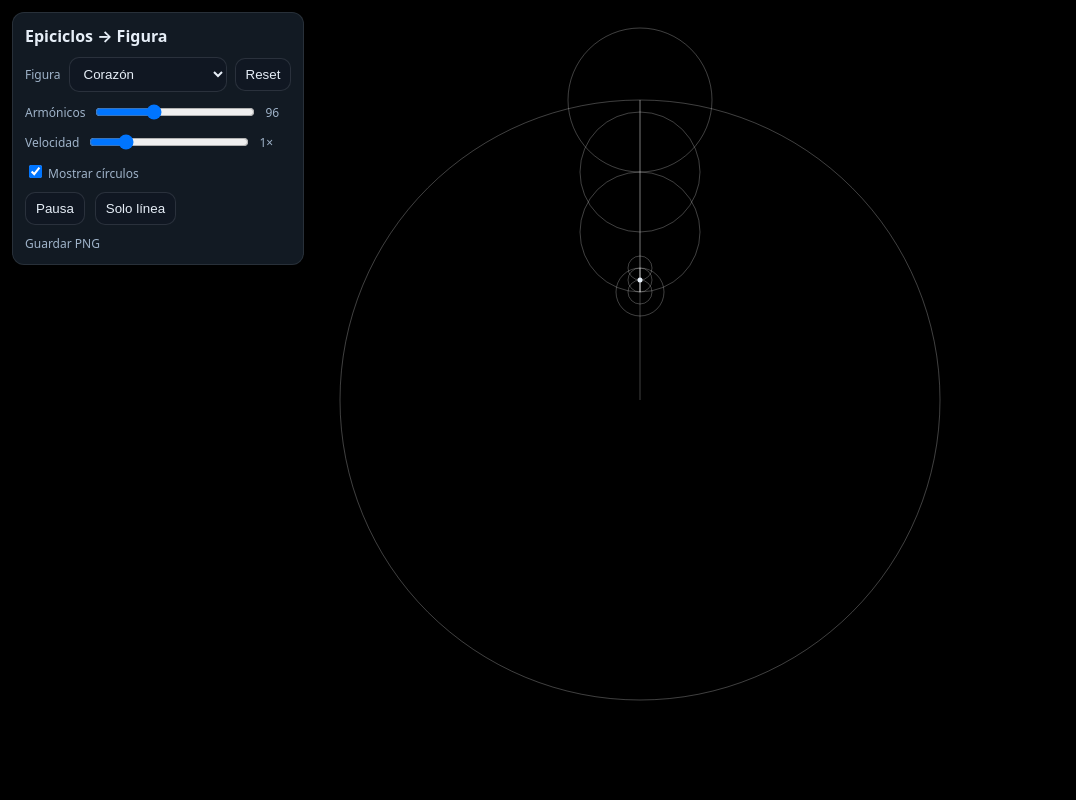
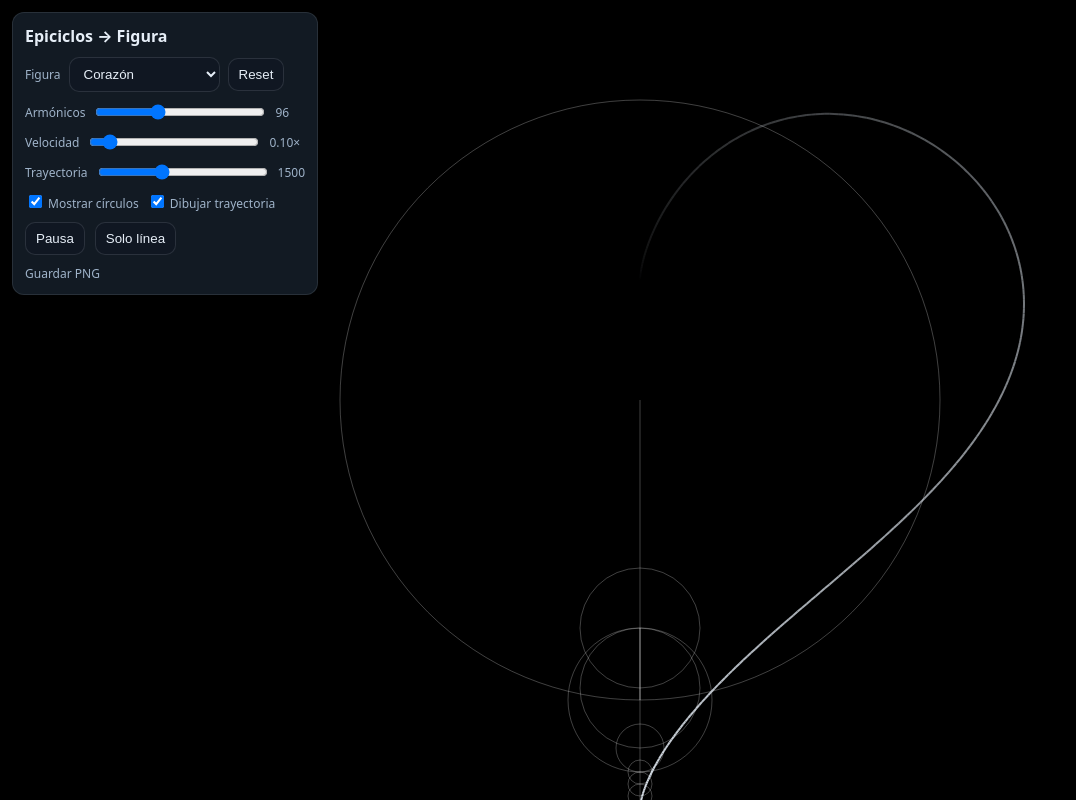
Before and after one commit to aragojuan-code/fourier, a plain HTML site: page index.html in a window 1280 px wide. Shown: the whole page, without its empty margins (0-1076 px from the left). Drawn offline with Linux system fonts and the light colour scheme.

Commit message:
Update index.html

```diff
--- a/index.html
+++ b/index.html
@@ -3,7 +3,7 @@
 <head>
 <meta charset="utf-8"/>
 <meta name="viewport" content="width=device-width,initial-scale=1,maximum-scale=1"/>
-<title>Epiciclos – Corazón</title>
+<title>Epiciclos – Corazón (lento + trayectoria)</title>
 <style>
   :root{
     --bg:#0f141b; --panel:#121a23; --ink:#e6eef7; --muted:#9fb3c9; --accent:#6ab0ff;
@@ -12,11 +12,11 @@
   html,body{height:100%;margin:0;background:var(--bg);color:var(--ink);font-family:ui-sans-serif,system-ui,-apple-system,Segoe UI,Roboto,Arial}
   canvas{position:fixed;inset:0;width:100vw;height:100vh;display:block;background:#000}
   .ui{position:fixed;left:12px;top:12px;display:grid;gap:10px;background:var(--panel);
-      border:1px solid rgba(230,238,247,.1);padding:12px;border-radius:12px;max-width:310px}
-  .row{display:flex;align-items:center;gap:8px}
+      border:1px solid rgba(230,238,247,.1);padding:12px;border-radius:12px;max-width:320px}
+  .row{display:flex;align-items:center;gap:8px;flex-wrap:wrap}
   .lab{color:var(--muted);font-size:12px}
   .title{font-weight:700}
-  input[type="range"]{width:160px}
+  input[type="range"]{width:170px}
   select,button{background:#101722;border:1px solid rgba(230,238,247,.12);color:var(--ink);padding:8px 10px;border-radius:10px}
   button.primary{background:var(--accent);color:#06121e;border:0}
   a.small{color:var(--muted);font-size:12px;text-decoration:none}
@@ -32,7 +32,7 @@
     <select id="shape">
       <option value="heart" selected>Corazón</option>
       <option value="star">Estrella (5 puntas)</option>
-      <option value="infinity">Infinito (lemniscata)</option>
+      <option value="infinity">Infinito</option>
       <option value="circle">Círculo</option>
     </select>
     <button id="reset">Reset</button>
@@ -43,13 +43,23 @@
     <input id="harm" type="range" min="8" max="256" step="8" value="96">
     <span id="harmVal" class="lab">96</span>
   </div>
+
+  <!-- MUCHO MÁS DESPACIO -->
   <div class="row">
     <span class="lab">Velocidad</span>
-    <input id="speed" type="range" min="0.25" max="4" step="0.25" value="1">
-    <span id="spdVal" class="lab">1×</span>
+    <input id="speed" type="range" min="0.02" max="1" step="0.02" value="0.10">
+    <span id="spdVal" class="lab">0.10×</span>
+  </div>
+
+  <!-- TRAYECTORIA -->
+  <div class="row">
+    <span class="lab">Trayectoria</span>
+    <input id="trail" type="range" min="50" max="4000" step="50" value="1500">
+    <span id="trailVal" class="lab">1500</span>
   </div>
   <div class="row">
     <label class="lab"><input id="showCircles" type="checkbox" checked> Mostrar círculos</label>
+    <label class="lab"><input id="showTrace" type="checkbox" checked> Dibujar trayectoria</label>
   </div>
   <div class="row" style="gap:10px">
     <button id="pause">Pausa</button>
@@ -68,6 +78,8 @@ const shapeSel = document.getElementById('shape');
 const harm = document.getElementById('harm'); const harmVal = document.getElementById('harmVal');
 const speed = document.getElementById('speed'); const spdVal = document.getElementById('spdVal');
 const showCircles = document.getElementById('showCircles');
+const showTrace = document.getElementById('showTrace');
+const trail = document.getElementById('trail'); const trailVal = document.getElementById('trailVal');
 const pauseBtn = document.getElementById('pause');
 const drawOnlyBtn = document.getElementById('drawOnly');
 const resetBtn = document.getElementById('reset');
@@ -75,84 +87,69 @@ const savePNGBtn = document.getElementById('savePNG');
 
 let points=[], coeffs=[], order=[];
 let t=0, running=true, onlyLine=false;
+let trace=[], traceMax=parseInt(trail.value,10);
 
-function resize(){
-  W = Math.floor(innerWidth*dpi); H = Math.floor(innerHeight*dpi);
-  cvs.width=W; cvs.height=H;
-}
-resize(); addEventListener('resize', resize);
+function resize(){ W=Math.floor(innerWidth*dpi); H=Math.floor(innerHeight*dpi); cvs.width=W; cvs.height=H; }
+resize(); addEventListener('resize', ()=>{ resize(); buildShape(); });
 
-/* ---------- Figuras paramétricas ---------- */
+/* ---------- Figuras ---------- */
 function sampleHeart(N){
-  // Corazón clásico: escalado y centrado
-  // x = 16 sin^3 t
-  // y = 13 cos t − 5 cos 2t − 2 cos 3t − cos 4t
-  const pts=[];
-  const s = Math.min(W,H)*0.03; // escala
+  const pts=[]; const s=Math.min(W,H)*0.03;
   for(let i=0;i<N;i++){
-    const t = i/N * 2*Math.PI;
-    const x = 16*Math.pow(Math.sin(t),3);
-    const y = 13*Math.cos(t)-5*Math.cos(2*t)-2*Math.cos(3*t)-Math.cos(4*t);
+    const tt = i/N*2*Math.PI;
+    const x = 16*Math.pow(Math.sin(tt),3);
+    const y = 13*Math.cos(tt)-5*Math.cos(2*tt)-2*Math.cos(3*tt)-Math.cos(4*tt);
     pts.push({x: W/2 + x*s, y: H/2 - y*s});
   }
   return pts;
 }
 function sampleStar(N){
-  const pts=[];
-  const R = Math.min(W,H)*0.33, r = R*0.4, cx=W/2, cy=H/2;
+  const pts=[], R=Math.min(W,H)*0.33, r=R*0.4, cx=W/2, cy=H/2;
   for(let i=0;i<N;i++){
     const a = i/N*2*Math.PI;
-    const k = (i% (N/5) < (N/10)) ? R : r;
+    const k = (i%(N/5) < (N/10)) ? R : r;
     pts.push({x:cx + k*Math.cos(a*2.5), y:cy + k*Math.sin(a*2.5)});
   }
   return pts;
 }
 function sampleInfinity(N){
-  const a = Math.min(W,H)*0.22, cx=W/2, cy=H/2;
-  const pts=[];
+  const a=Math.min(W,H)*0.22, cx=W/2, cy=H/2; const pts=[];
   for(let i=0;i<N;i++){
-    const t = i/N*2*Math.PI;
-    const denom = 1+Math.sin(t)*Math.sin(t);
-    const x = a*Math.cos(t)/denom;
-    const y = a*Math.sin(t)*Math.cos(t)/denom;
-    pts.push({x:cx+x, y:cy+y});
+    const tt = i/N*2*Math.PI, d=1+Math.sin(tt)*Math.sin(tt);
+    pts.push({x:cx + a*Math.cos(tt)/d, y:cy + a*Math.sin(tt)*Math.cos(tt)/d});
   }
   return pts;
 }
 function sampleCircle(N){
   const pts=[], R=Math.min(W,H)*0.33, cx=W/2, cy=H/2;
-  for(let i=0;i<N;i++){
-    const a = i/N*2*Math.PI;
-    pts.push({x:cx+R*Math.cos(a), y:cy+R*Math.sin(a)});
-  }
+  for(let i=0;i<N;i++){ const a=i/N*2*Math.PI; pts.push({x:cx+R*Math.cos(a), y:cy+R*Math.sin(a)}); }
   return pts;
 }
 
-/* ---------- Utilidades ---------- */
+/* ---------- DFT ---------- */
 function dft(points){
   const N=points.length;
   let cx=0,cy=0; for(const p of points){cx+=p.x; cy+=p.y} cx/=N; cy/=N;
   const z=points.map(p=>({re:p.x-cx, im:p.y-cy}));
   const C=[];
   for(let k=-Math.floor(N/2); k<=Math.floor(N/2); k++){
-    let re=0,im=0;
+    let re=0, im=0;
     for(let n=0;n<N;n++){
       const ang=-2*Math.PI*k*n/N;
       re += z[n].re*Math.cos(ang) - z[n].im*Math.sin(ang);
       im += z[n].re*Math.sin(ang) + z[n].im*Math.cos(ang);
     }
     re/=N; im/=N;
-    C.push({k, amp: Math.hypot(re,im), phase: Math.atan2(im,re), cx, cy});
+    C.push({k, amp:Math.hypot(re,im), phase:Math.atan2(im,re), cx, cy});
   }
   return C;
 }
-function rebuildOrder(){
-  order = [...coeffs].sort((a,b)=> b.amp - a.amp);
-}
+function rebuildOrder(){ order=[...coeffs].sort((a,b)=>b.amp-a.amp); }
 
 /* ---------- Animación ---------- */
 function drawFrame(dt){
-  if(running){ t += dt * parseFloat(speed.value); }
+  if(running){ t += dt * parseFloat(speed.value); } // MUCHO MÁS LENTO por defecto
+
   ctx.setTransform(1,0,0,1,0,0);
   ctx.clearRect(0,0,W,H);
 
@@ -172,13 +169,26 @@ function drawFrame(dt){
     x += vx; y += vy;
   }
 
-  // punto final y trazo
+  // Trazo acumulado (trayectoria)
+  if(showTrace.checked){
+    trace.push([x,y]);
+    if(trace.length>traceMax) trace.splice(0, trace.length-traceMax);
+
+    // dibujar con desvanecimiento
+    ctx.lineWidth=2*dpi;
+    for(let i=1;i<trace.length;i++){
+      const a = i/trace.length; // 0..1
+      ctx.strokeStyle = `rgba(230,238,247,${a})`;
+      ctx.beginPath();
+      ctx.moveTo(trace[i-1][0], trace[i-1][1]);
+      ctx.lineTo(trace[i][0], trace[i][1]);
+      ctx.stroke();
+    }
+  }
+
+  // punto actual
   ctx.fillStyle='#e6eef7';
   ctx.beginPath(); ctx.arc(x,y,2.5*dpi,0,Math.PI*2); ctx.fill();
-
-  ctx.lineWidth=2*dpi; ctx.strokeStyle='#e6eef7';
-  // Dibujar la curva "verdadera" una vez (opcionalmente para comparar).
-  // Aquí omitimos para dejar solo lo reconstruido por epiciclos.
 }
 
 let last=performance.now();
@@ -188,32 +198,30 @@ function loop(now){
   requestAnimationFrame(loop);
 }
 
-/* ---------- Eventos UI ---------- */
+/* ---------- UI ---------- */
 function buildShape(){
-  const N = 1024; // puntos de muestreo para calidad de DFT
-  const mode = shapeSel.value;
-  if(mode==='heart') points = sampleHeart(N);
-  else if(mode==='star') points = sampleStar(N);
-  else if(mode==='infinity') points = sampleInfinity(N);
-  else points = sampleCircle(N);
-  coeffs = dft(points);
+  const N=1024;
+  if(shapeSel.value==='heart') points=sampleHeart(N);
+  else if(shapeSel.value==='star') points=sampleStar(N);
+  else if(shapeSel.value==='infinity') points=sampleInfinity(N);
+  else points=sampleCircle(N);
+  coeffs=dft(points);
   rebuildOrder();
-  t = 0;
+  t=0; trace.length=0;
 }
-buildShape();
-requestAnimationFrame(loop);
+buildShape(); requestAnimationFrame(loop);
 
 harm.addEventListener('input', ()=>{harmVal.textContent=harm.value});
-speed.addEventListener('input', ()=>{spdVal.textContent=speed.value+'×'});
+speed.addEventListener('input', ()=>{spdVal.textContent=parseFloat(speed.value).toFixed(2)+'×'});
+trail.addEventListener('input', ()=>{traceMax=parseInt(trail.value,10); trailVal.textContent=traceMax});
 shapeSel.addEventListener('change', ()=> buildShape());
-resetBtn.addEventListener('click', ()=> { t=0; });
+resetBtn.addEventListener('click', ()=> { t=0; trace.length=0; });
 pauseBtn.addEventListener('click', ()=> { running=!running; pauseBtn.textContent = running?'Pausa':'Reanudar'; });
 drawOnlyBtn.addEventListener('click', ()=> { onlyLine=!onlyLine; drawOnlyBtn.textContent = onlyLine?'Círculos + línea':'Solo línea'; });
 savePNGBtn.addEventListener('click', (e)=>{
   e.preventDefault();
   const url = cvs.toDataURL('image/png');
-  const a = document.createElement('a');
-  a.href=url; a.download='epiciclos.png'; a.click();
+  const a = document.createElement('a'); a.href=url; a.download='epiciclos.png'; a.click();
 });
 </script>
 </body>
```
